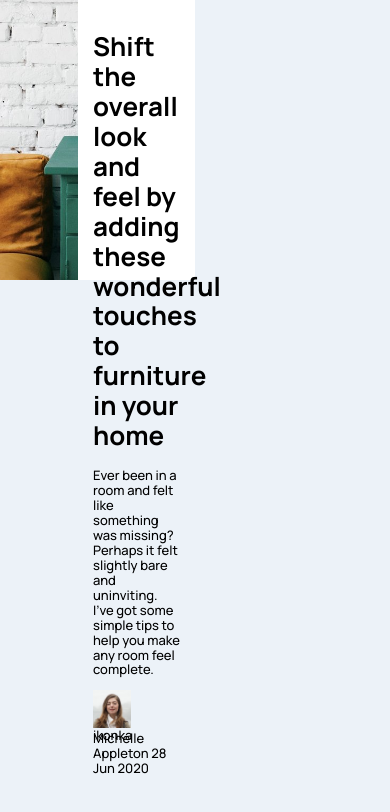
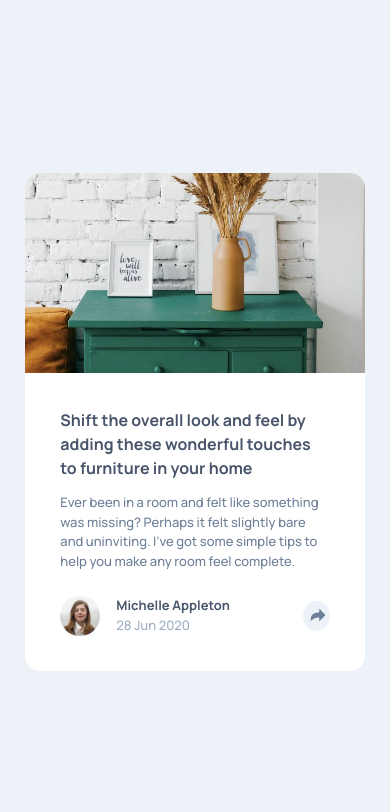
Before and after one commit to Kasia-Sikora/FA-Article-Preview-component, a plain HTML site: page index.html in a window 390 px wide. Drawn offline with Linux system fonts and the light colour scheme.

Commit message:
Ready mobile and desktop layout without JS

```diff
--- a/index.html
+++ b/index.html
@@ -15,9 +15,6 @@
     <link rel="preconnect" href="https://fonts.gstatic.com">
     <link href="https://fonts.googleapis.com/css2?family=Manrope:wght@500;700&display=swap" rel="stylesheet">
 </head>
-
-
-
 <body>
     <div class="card">
         <div class="card-picture">
@@ -31,10 +28,10 @@
                     <!-- <div class="picture"> -->
                     <img src="./src/images/avatar-michelle.jpg" alt="person">
                     <!-- </div> -->
-                    <span>Michelle Appleton</span>
-                    <span>28 Jun 2020</span>
+                    <div class="name">Michelle Appleton</div>
+                    <div class="date">28 Jun 2020</div>
                 </div>
-                <div class="icon">ikonka</div>
+                <div class="icon"><svg xmlns="http://www.w3.org/2000/svg" width="15" height="13"><path fill="#6E8098" d="M15 6.495L8.766.014V3.88H7.441C3.33 3.88 0 7.039 0 10.936v2.049l.589-.612C2.59 10.294 5.422 9.11 8.39 9.11h.375v3.867L15 6.495z"/></svg></div>
             </div>
 </body>
 
--- a/src/css/main.css
+++ b/src/css/main.css
@@ -33,7 +33,7 @@ We provide SVGs for the social icons. But please feel free to use a font icon li
 - [IcoMoon](https://icomoon.io)
 - [Ionicons](https://ionicons.com) */
 
-@import 'normalize.css';
+@import "normalize.css";
 :root {
   --veryDarkGrayishBlue: hsl(217, 19%, 35%);
   --desaturated-dark-blue: hsl(214, 17%, 51%);
@@ -49,47 +49,124 @@ We provide SVGs for the social icons. But please feel free to use a font icon li
 body {
   margin: 0;
   background-color: var(--light-grayish-blue);
-    width: 100%;
-    height: 100%;
-    font-family: 'Manrope', sans-serif;
+  width: 100vw;
+  height: 100vh;
+  font-family: "Manrope", sans-serif;
   font-size: var(--font-size);
+  line-height: 1.5;
+  display: flex;
+  justify-content: center;
+  align-items: center;
+  position: relative;
 }
 
 .card {
-    width: 50%;
-    height: 280px;
+    width:87%;
+    height: auto;
   background-color: white;
   display: flex;
+  flex-direction: column;
+  border-radius: 15px;
+  position: relative;
+  overflow: hidden;
 }
 
 .card-picture {
-    width: 40%;
-    height: 100%;
-    background: url('../images/drawers.jpg') left no-repeat;
+    width: 100%;
+    height: 200px;
+  background: 0 -15px url("../images/drawers.jpg") no-repeat;
   background-size: cover;
 }
 
 .card-content {
-    width: 60%;
+  width: 100%;
   height: 100%;
-    padding: 15px;
+  padding: 35px;
 }
 
-
-/* .card-picture img {
+.footer {
+  height: 40px;
   width: 100%;
-            height: 100%;
-        } */
-
-.footer {
-    height: 15%;
-    width: 100%;
+  display: flex;
+  justify-content: space-between;
+  align-items: center;
+  margin-top: 25px;
 }
 
 .person-data {
   height: 100%;
+  width: 100%;
 }
 
 img {
   height: 100%;
+  border-radius: 50%;
+  float: left;
+  margin-right: 16px;
 }
+
+.name,
+h1 {
+  color: var(--veryDarkGrayishBlue);
+}
+
+.date {
+  color: var(--grayish-blue);
+}
+
+p {
+  color: var(--desaturated-dark-blue);
+}
+
+.name {
+  font-weight: bold;
+}
+
+h1 {
+  font-size: 16px;
+  margin: unset;
+}
+
+.icon{
+    background-color:var(--light-grayish-blue);
+    border-radius: 100%;
+    width: 30px;
+    height: 30px;
+}
+
+svg{
+    transform: translate(50%, 50%);
+}
+
+.icon:hover {
+    background-color: #6E8098;
+}
+
+.icon:hover path {
+    fill: white;;
+}
+
+@media only screen and (min-width: 1440px){
+    .card {
+      width: 730px;
+      height: 280px;
+      flex-direction: row;
+    }
+
+    .card-picture {
+      width: 39%;
+      height: 100%;
+      background: url("../images/drawers.jpg") left no-repeat;
+      background-size: cover;
+    }
+    .card-content {
+      width: 60%;
+      padding: 38px;
+    }
+    .footer {
+      height: 20%;
+    }
+    h1 {
+      font-size: 20px;
+    }
+}
```
Lines whose indentation alone changed are shown as unchanged.
